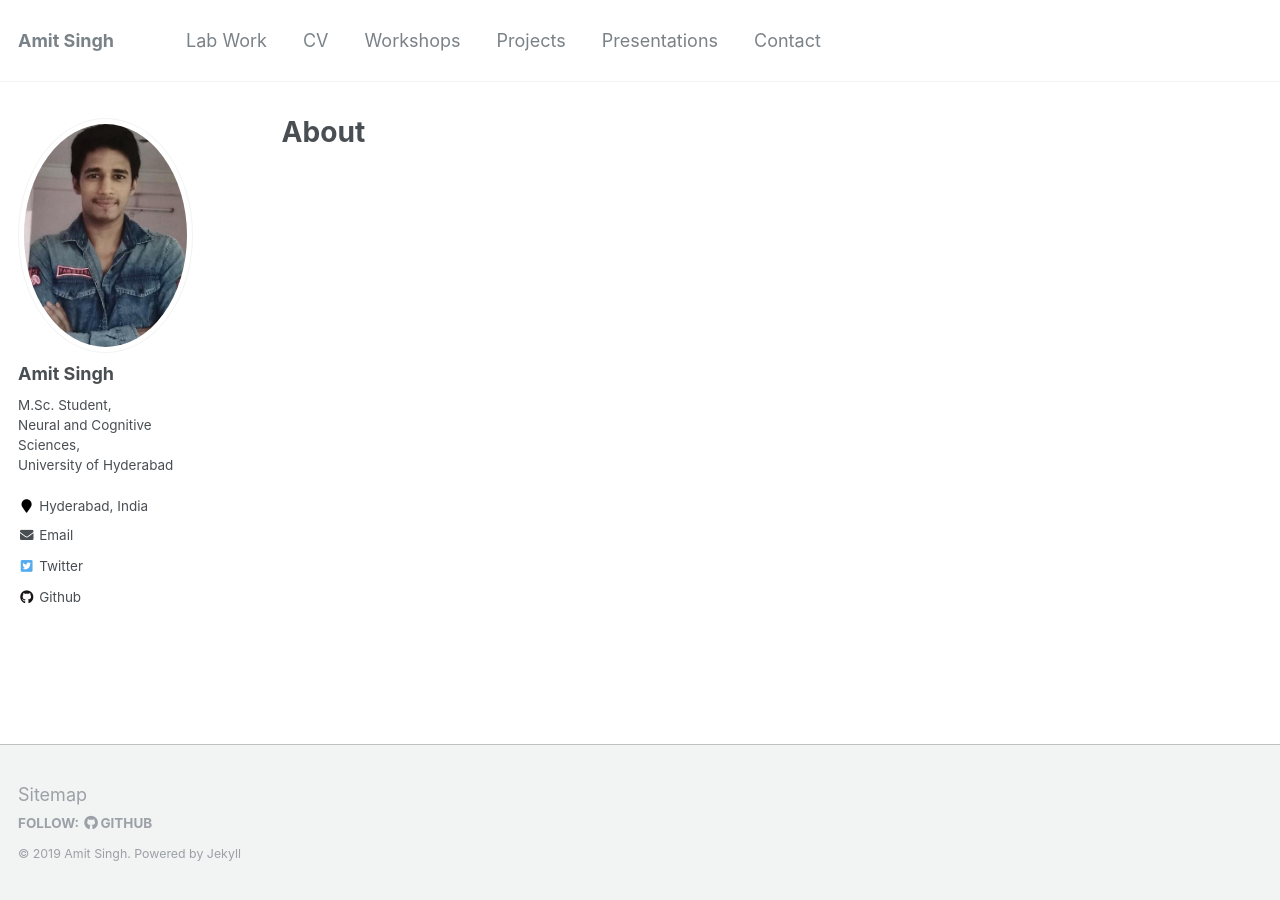
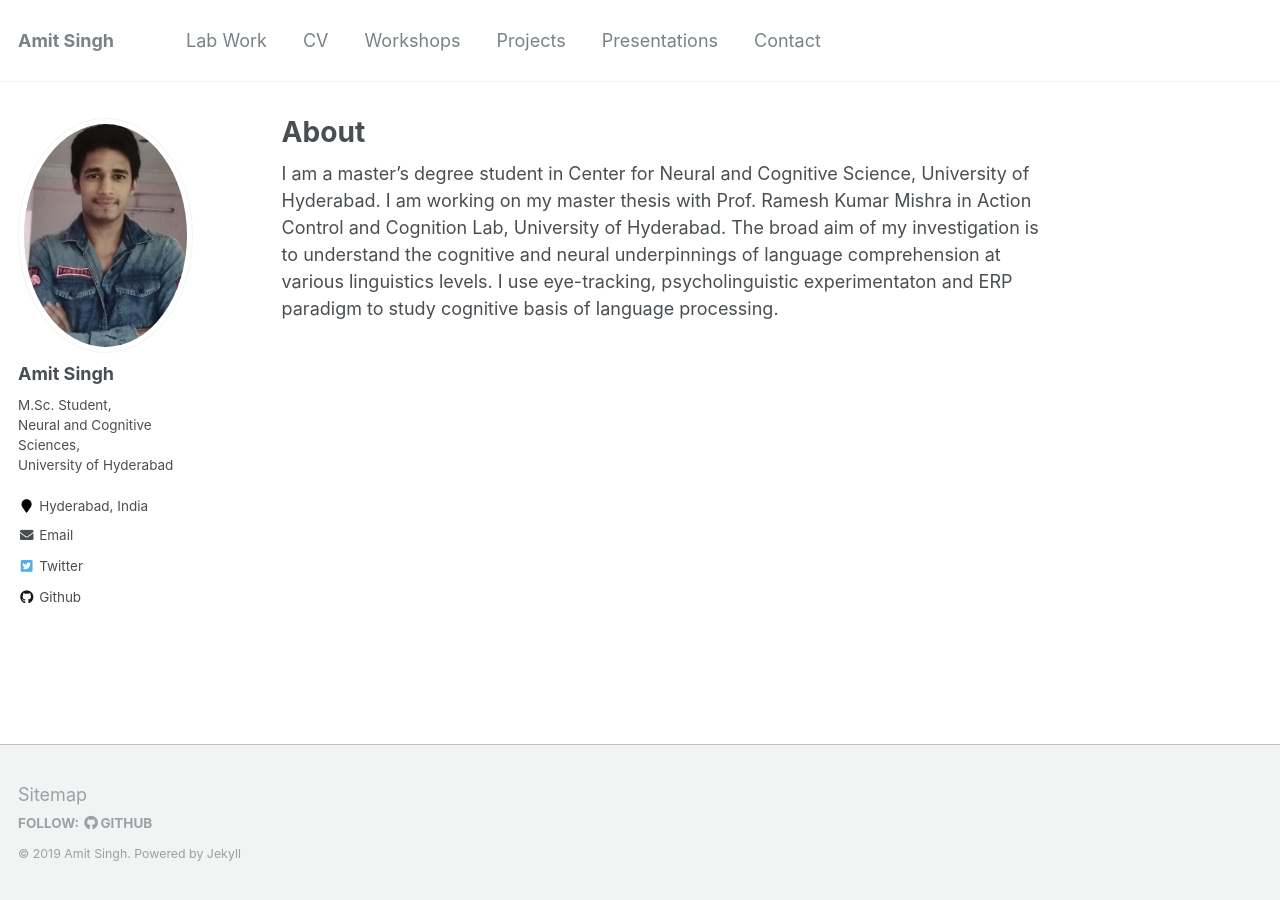
Before and after one commit to amits1ngh/amits1ngh.github.io, a Jekyll site: the page built from _pages/about.md, in a window 1280 px wide. Built offline with Jekyll 4.4.1, drawn with Linux system fonts in a browser that asks for light colours.

Commit message:
Update about.md

```diff
--- a/_pages/about.md
+++ b/_pages/about.md
@@ -7,3 +7,4 @@ redirect_from:
   - /about/
   - /about.html
 ---
+I am a master's degree student in Center for Neural and Cognitive Science, University of Hyderabad. I am working on my master thesis with Prof. Ramesh Kumar Mishra in Action Control and Cognition Lab, University of Hyderabad. The broad aim of my investigation is to understand the cognitive and neural underpinnings of language comprehension at various linguistics levels. I use eye-tracking, psycholinguistic experimentaton and ERP paradigm to study cognitive basis of language processing.
```
